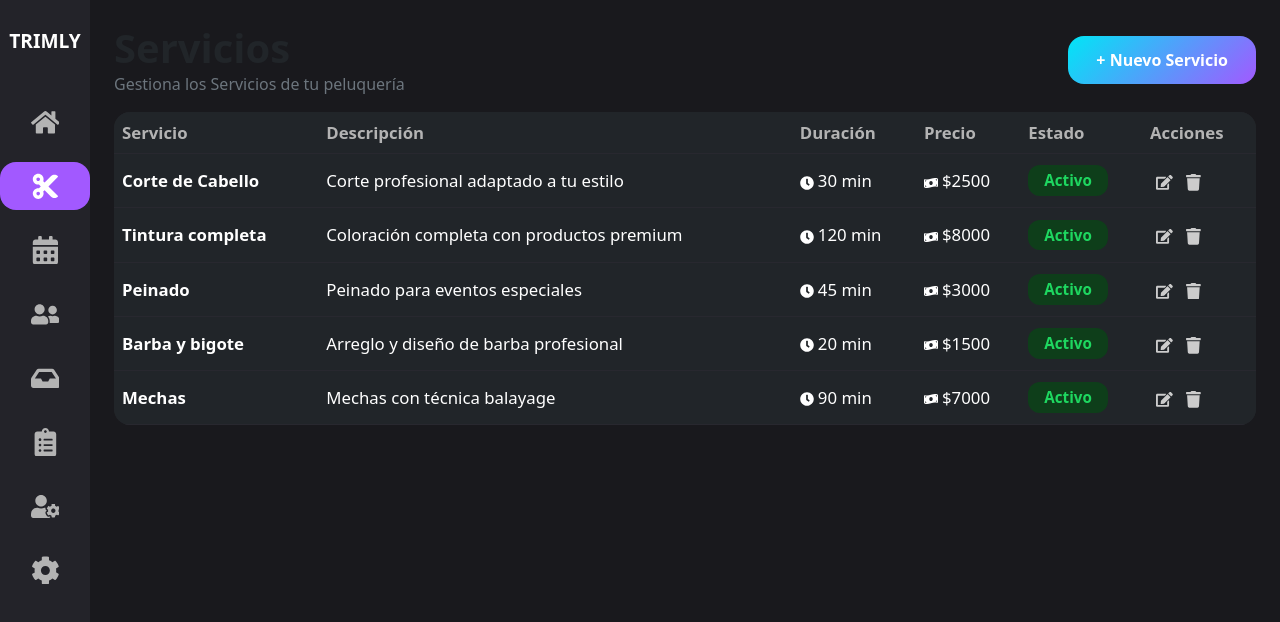
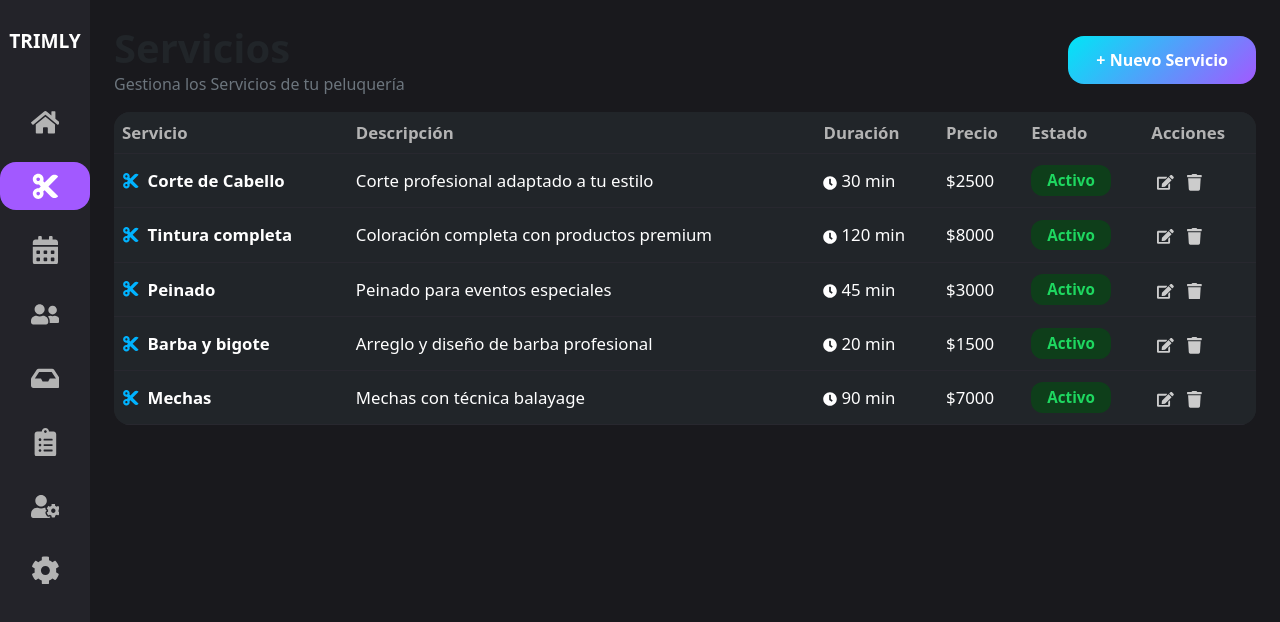
Before and after one commit to LautaroMoyano26/trimly-vercel, a React (Vite) app in the folder frontend/: page /servicios in a window 1280 px wide. Shown: the top 622 px of the page. Built offline with nearby package versions, Linux system fonts and the light colour scheme.

Commit message:
Correcciones en servicio

```diff
--- a/frontend/src/servicios/Servicio.css
+++ b/frontend/src/servicios/Servicio.css
@@ -82,3 +82,8 @@ servicio-container {
   background-color: rgba(255, 0, 0, 0.1);
   color: #ff4f4f;
 }
+.icono-tijera {
+  color: #00b3ff;
+  font-size: 1.1rem;
+  flex-shrink: 0;
+}
--- a/frontend/src/servicios/Servicio.tsx
+++ b/frontend/src/servicios/Servicio.tsx
@@ -1,8 +1,7 @@
 import "./Servicio.css";
 import Tabla from "../components/Tabla";
-import { FaClock, FaMoneyBillWave, FaEdit, FaTrash } from "react-icons/fa";
+import { FaClock, FaEdit, FaTrash, FaCut } from "react-icons/fa";
 
-// Datos de servicios, basados en la imagen que subiste
 const servicios = [
   {
     nombre: "Corte de Cabello",
@@ -53,7 +52,12 @@ const columns = [
 
 // Prepara los datos para la tabla
 const data = servicios.map((s) => ({
-  servicio: <span className="fw-bold">{s.nombre}</span>,
+  servicio: (
+    <span className="fw-bold d-flex align-items-center gap-2">
+      <FaCut className="icono-tijera" />
+      <span>{s.nombre}</span>
+    </span>
+  ),
   descripcion: s.descripcion,
   duracion: (
     <>
@@ -63,7 +67,6 @@ const data = servicios.map((s) => ({
   ),
   precio: (
     <>
-      <FaMoneyBillWave size={14} className="me-1" />
       ${s.precio}
     </>
   ),
@@ -93,8 +96,6 @@ export default function Servicios() {
         </div>
       </div>
 
-      {/* Barra de búsqueda eliminada */}
-
       <Tabla columns={columns} data={data} />
     </div>
   );
```
